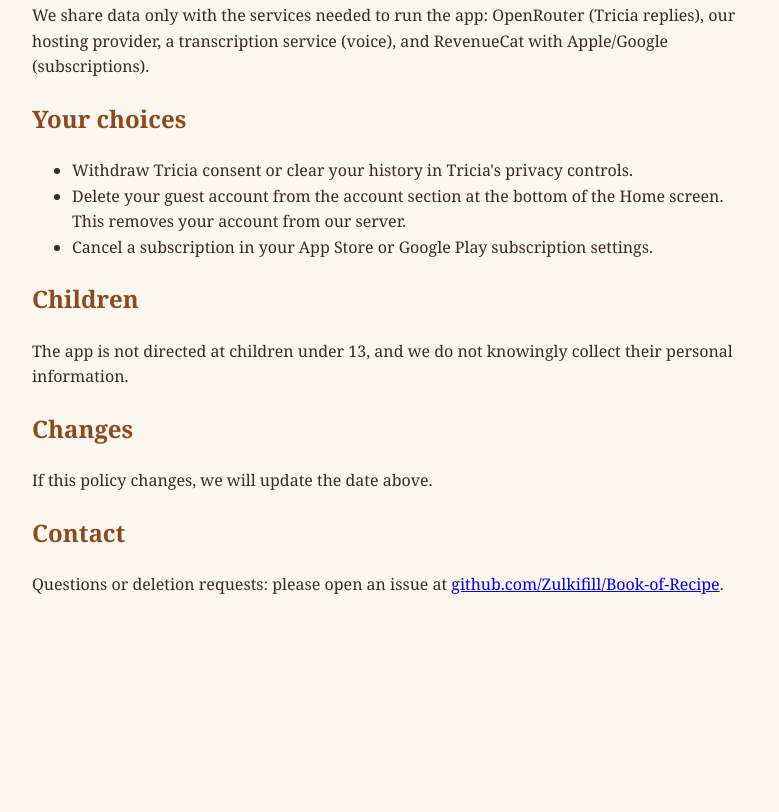
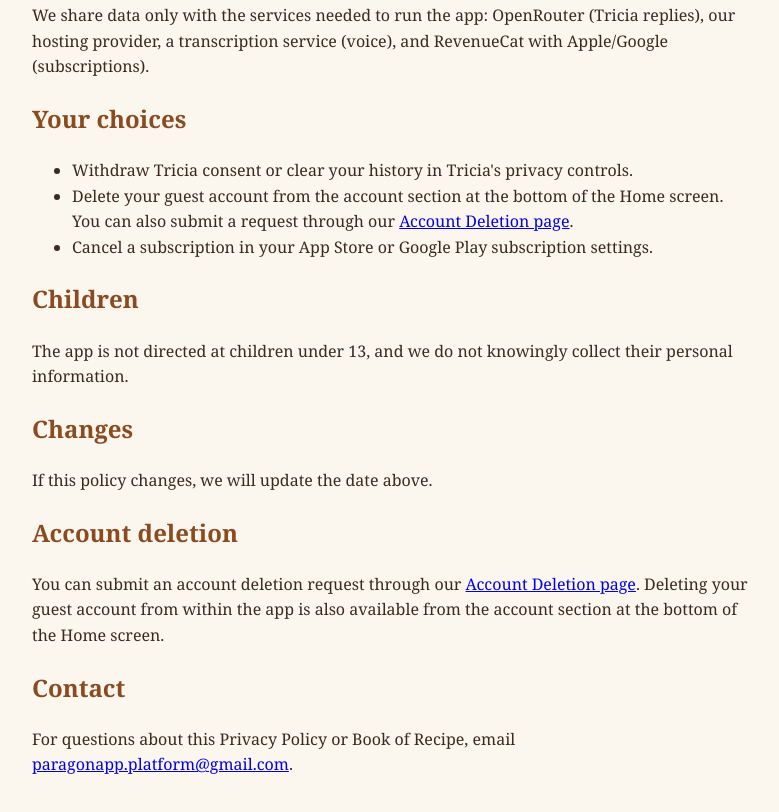
Before and after one commit to Zulkifill/Book-of-Recipe-Privacy-Policy, a plain HTML site: page index.html in a window 1280 px wide. Shown: the part 883-1695 px from the top of the page, without its empty margins (248-1027 px from the left). Before the commit the page ends 1520 px from the top, so only its background shows below. Drawn offline with Linux system fonts and the light colour scheme.

Commit message:
Add support email and account deletion link

```diff
--- a/index.html
+++ b/index.html
@@ -35,7 +35,7 @@
 <h2>Your choices</h2>
 <ul>
 <li>Withdraw Tricia consent or clear your history in Tricia's privacy controls.</li>
-<li>Delete your guest account from the account section at the bottom of the Home screen. This removes your account from our server.</li>
+<li>Delete your guest account from the account section at the bottom of the Home screen. You can also submit a request through our <a href="https://zulkifill.github.io/Account-Deletion/">Account Deletion page</a>.</li>
 <li>Cancel a subscription in your App Store or Google Play subscription settings.</li>
 </ul>
 
@@ -45,7 +45,10 @@
 <h2>Changes</h2>
 <p>If this policy changes, we will update the date above.</p>
 
+<h2>Account deletion</h2>
+<p>You can submit an account deletion request through our <a href="https://zulkifill.github.io/Account-Deletion/">Account Deletion page</a>. Deleting your guest account from within the app is also available from the account section at the bottom of the Home screen.</p>
+
 <h2>Contact</h2>
-<p>Questions or deletion requests: please open an issue at <a href="https://github.com/Zulkifill/Book-of-Recipe">github.com/Zulkifill/Book-of-Recipe</a>.</p>
+<p>For questions about this Privacy Policy or Book of Recipe, email <a href="mailto:paragonapp.platform@gmail.com">paragonapp.platform@gmail.com</a>.</p>
 </body>
 </html>
```
